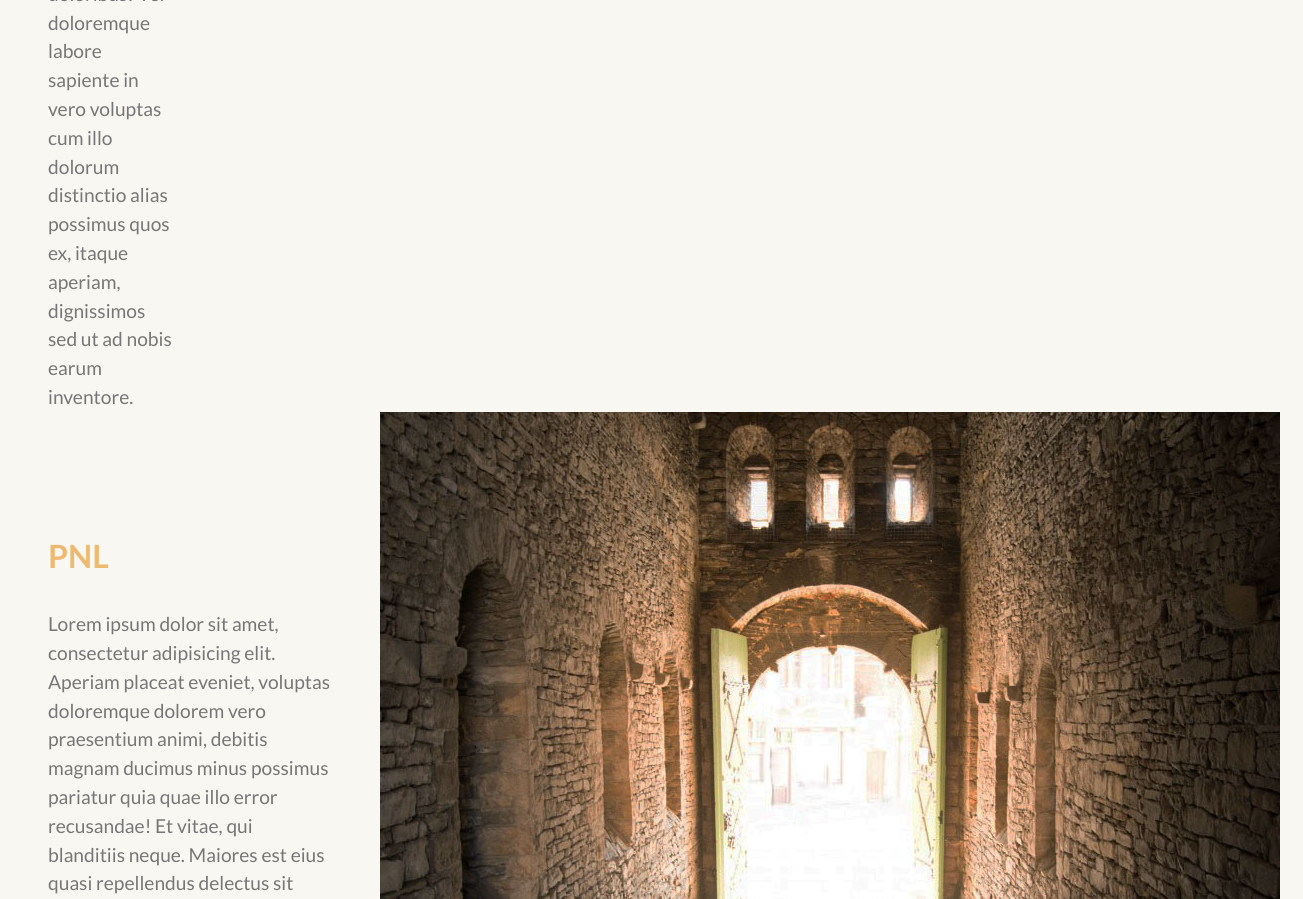
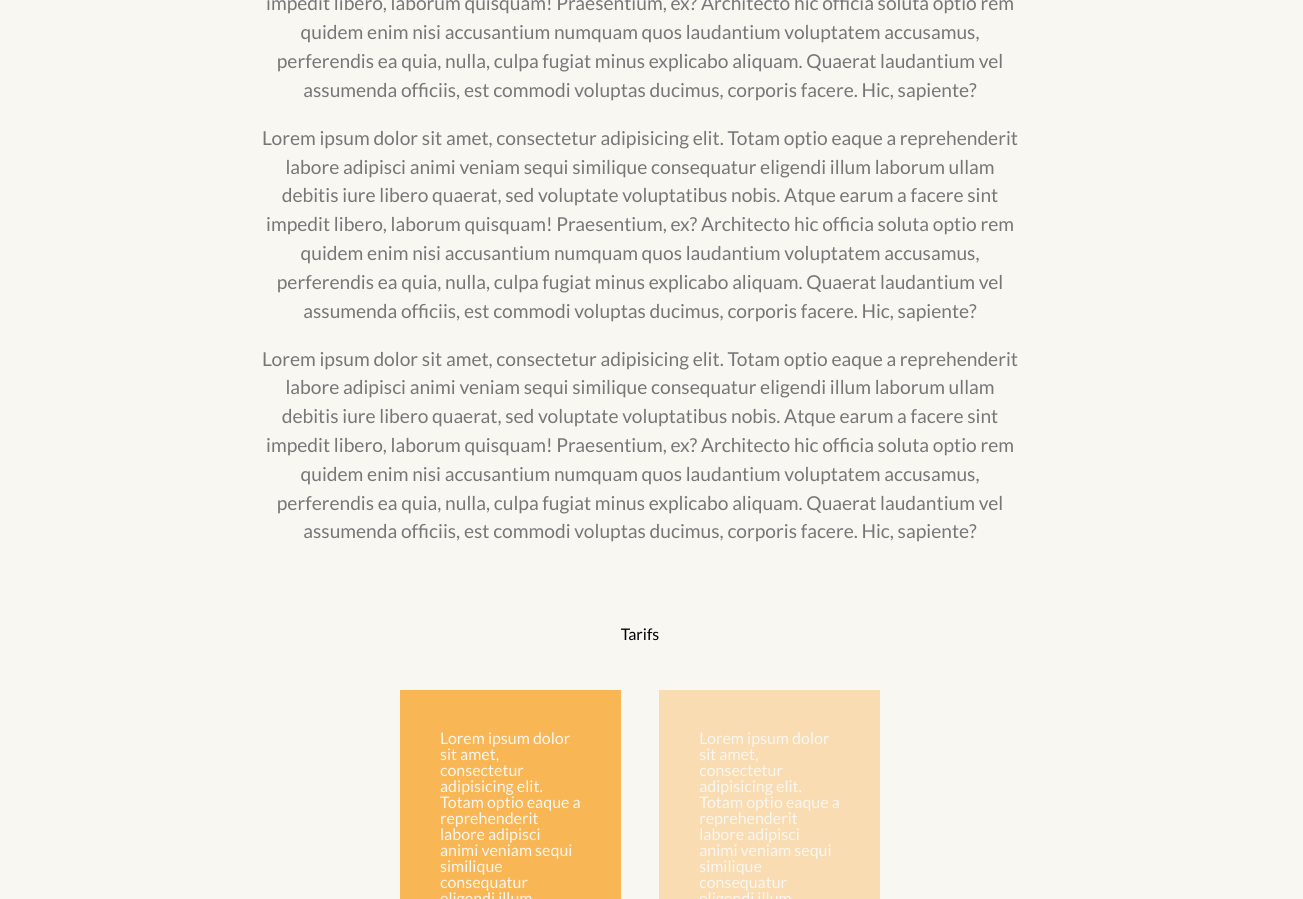
Before and after one commit to Nuccelsa/one-page-pro, a website: page index.html in a window 1280 px wide. Shown: the part 3840-4739 px from the top of the page, 1303 px wide, since content can reach past the window. Drawn offline with nearby package versions, Linux system fonts and the light colour scheme; files that its build step writes are made by us from their sources; a script that the page names is missing; files whose address does not match are found by name.

Commit message:
images + section seance

```diff
--- a/index.html
+++ b/index.html
@@ -118,9 +118,6 @@
       <p>
         Lorem ipsum dolor sit amet, consectetur adipisicing elit. Totam optio eaque a reprehenderit labore adipisci animi veniam sequi similique consequatur eligendi illum laborum ullam debitis iure libero quaerat, sed voluptate voluptatibus nobis. Atque earum a facere sint impedit libero, laborum quisquam! Praesentium, ex? Architecto hic officia soluta optio rem quidem enim nisi accusantium numquam quos laudantium voluptatem accusamus, perferendis ea quia, nulla, culpa fugiat minus explicabo aliquam. Quaerat laudantium vel assumenda officiis, est commodi voluptas ducimus, corporis facere. Hic, sapiente?
       </p>
-      <p>
-        Lorem ipsum dolor sit amet, consectetur adipisicing elit. Totam optio eaque a reprehenderit labore adipisci animi veniam sequi similique consequatur eligendi illum laborum ullam debitis iure libero quaerat, sed voluptate voluptatibus nobis. Atque earum a facere sint impedit libero, laborum quisquam! Praesentium, ex? Architecto hic officia soluta optio rem quidem enim nisi accusantium numquam quos laudantium voluptatem accusamus, perferendis ea quia, nulla, culpa fugiat minus explicabo aliquam. Quaerat laudantium vel assumenda officiis, est commodi voluptas ducimus, corporis facere. Hic, sapiente?
-      </p>
     </section>
 
     <section class="prices">
--- a/src/scss/components/_showcase.scss
+++ b/src/scss/components/_showcase.scss
@@ -3,12 +3,21 @@
 
   &__hypnose, &__pnl {
       display: flex;
+      margin-bottom: 10em;
+  }
+
+  &__pnl{
+    .showcase__content{
+      order: 2;
+    }
   }
 
 }
 
 .showcase__content {
-    margin:0 3em;
+    padding :0 3em;
+    width: 50%;
+    box-sizing: border-box;
     h3 {
         font-weight: 700;
         font-size: 2em;
@@ -17,5 +26,10 @@
 }
 
 .showcase__img {
+  width: 50%;
 
+  img{
+    width: 100%;
+    height: 100%;
+  }
 }
--- a/src/scss/layout/_seances.scss
+++ b/src/scss/layout/_seances.scss
@@ -0,0 +1,18 @@
+.seance{
+  width: 60%;
+  margin: 0 auto;
+  text-align: center;
+
+  & p {
+    margin-bottom: 1em;
+    line-height: 1.5em;
+    font-size: 1.2em;
+    color: $font-color;
+  }
+
+  & h3 {
+    font-weight: 700;
+    font-size: 2em;
+    margin-bottom: 2em;
+  }
+}
```
